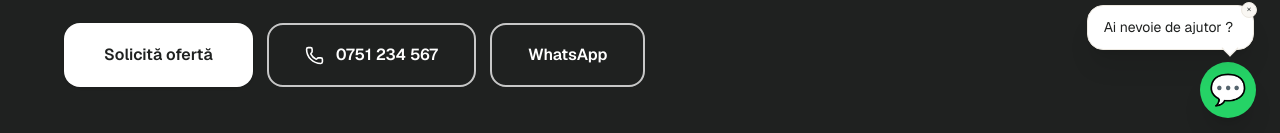
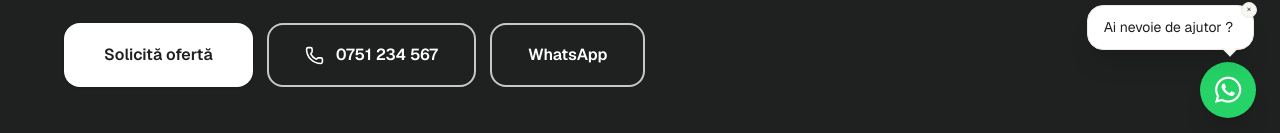
Before and after one commit to alextagdev/kamarius, a Next.js app: page / in a window 1280 px wide. Shown: the part 658-791 px from the top of the page. Built offline with nearby package versions, Linux system fonts and the light colour scheme.

Commit message:
ui: replace emoji with proper Font Awesome WhatsApp icon in floating button

```diff
--- a/app/layout.tsx
+++ b/app/layout.tsx
@@ -38,6 +38,11 @@
       className={`${geistSans.variable} ${geistMono.variable} h-full antialiased`}
     >
       <body className="min-h-full flex flex-col bg-[#F9F7F3] text-[#1F2120]">
+        {/* Font Awesome for WhatsApp icon (used in floating button) */}
+        <link
+          rel="stylesheet"
+          href="https://cdnjs.cloudflare.com/ajax/libs/font-awesome/6.5.1/css/all.min.css"
+        />
         {children}
         <Toaster position="top-center" richColors closeButton />
       </body>
--- a/components/FloatingWhatsApp.tsx
+++ b/components/FloatingWhatsApp.tsx
@@ -108,7 +108,7 @@
           className="floating-wa flex h-14 w-14 items-center justify-center rounded-full bg-[#25D366] text-white shadow-xl transition-transform hover:scale-110 active:scale-95"
           aria-label="Contactează-ne pe WhatsApp"
         >
-          <span className="text-3xl">💬</span>
+          <i className="fa-brands fa-whatsapp text-3xl" />
         </a>
       </div>
     </div>
```
